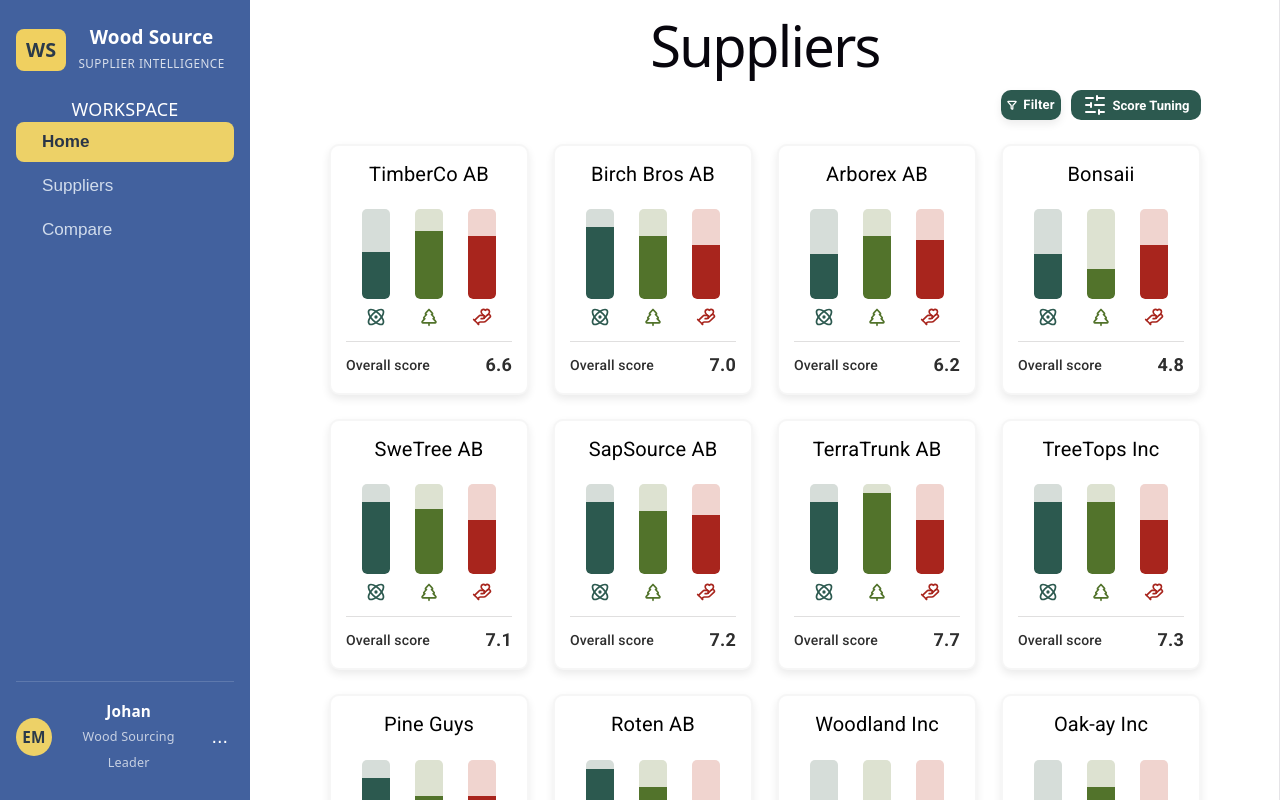
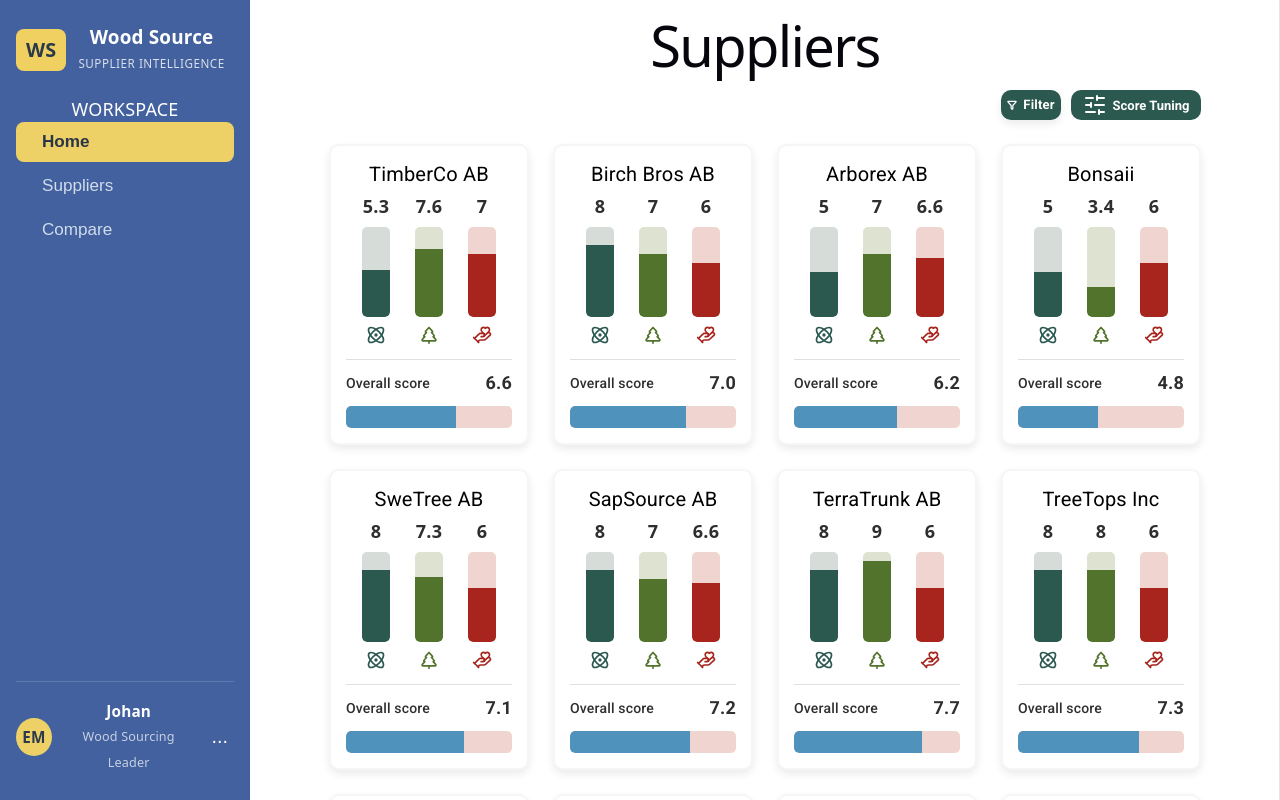
Before and after one commit to matildalysmark/project-website, a React (Vite) app: page /#/app/suppliers in a window 1280 px wide. Shown: the top 800 px of the page. Built offline with nearby package versions, Linux system fonts and the light colour scheme.

Commit message:
add overall score bar and values for individual scores

```diff
--- a/src/Widgets/SummaryCard.jsx
+++ b/src/Widgets/SummaryCard.jsx
@@ -23,26 +23,29 @@ export default function SummaryCard({ id }) {
 
                 {/*Carbon footprint bar*/}
                 <div className='bar-wrapper'>
-                    <div className='bar' style={{backgroundColor: '#D6DDD9'}}>
-                        <div className='bar-fill' style={{height: `${(supplier.carbon_footprint / 10) * 100}%`, backgroundColor: '#2C594F'}}></div>
+                    <span className='individual-value'>{supplier["carbon_footprint"]}</span>
+                    <div className='bar carbon-bar'>
+                        <div className='bar-fill carbon-bar-fill' style={{height: `${(supplier.carbon_footprint / 10) * 100}%`}}></div>
                     </div>
-                    <Atom size={20} color='#2C594F'/>
+                    <Atom className='carbon-icon' size={20}/>
                 </div>
 
                 {/*Resourcing bar*/}
                 <div className='bar-wrapper'>
-                    <div className='bar' style={{backgroundColor: '#DDE2D1'}}>
-                        <div className='bar-fill' style={{height: `${(supplier.responsible_sourcing / 10) * 100}%`, backgroundColor: '#52732B'}}></div>
+                    <span className='individual-value'>{supplier["responsible_sourcing"]}</span>
+                    <div className='bar resourcing-bar'>
+                        <div className='bar-fill resourcing-bar-fill' style={{height: `${(supplier.responsible_sourcing / 10) * 100}%`}}></div>
                     </div>
-                    <TreePine size={20} color='#52732B'/>
+                    <TreePine className='resourcing-icon' size={20}/>
                 </div>
 
                 {/*Labor bar*/}
                 <div className='bar-wrapper'>
-                    <div className='bar' style={{backgroundColor: '#F0D4CF'}}>
-                        <div className='bar-fill' style={{height: `${(supplier.labor_standards / 10) * 100}%`, backgroundColor: '#A8251D'}}></div>
+                    <span className='individual-value'>{supplier["labor_standards"]}</span>
+                    <div className='bar labor-bar'>
+                        <div className='bar-fill labor-bar-fill' style={{height: `${(supplier.labor_standards / 10) * 100}%`}}></div>
                     </div>
-                    <HandHeart size={20} color='#A8251D'/>
+                    <HandHeart className='labor-icon' size={20}/>
                 </div>
             </div>
 
@@ -50,6 +53,13 @@ export default function SummaryCard({ id }) {
                 <span className='overall-score-label'>Overall score</span>
                 <span className='overall-score-value'>{getAverageScore(supplier)}</span>
             </div>
+
+            <div className='overall-score-bar'>
+                <div
+                    className='overall-score-bar-fill'
+                    style={{width: `${(getAverageScore(supplier) / 10) * 100}%`}}
+                ></div>
+            </div>
         </div>
     );
 }
--- a/src/style/SummaryCard.css
+++ b/src/style/SummaryCard.css
@@ -27,6 +27,7 @@
     font-size: 20px;
     color: black;
     padding-bottom: 10px;
+    margin-bottom: 18px;
     font-family: 'Roboto', sans-serif;
 }
 
@@ -49,6 +50,10 @@
     gap: 8px;
 }
 
+.individual-value {
+    font-weight: 700;
+}
+
 .bar{
     width: 28px;
     height: 90px;
@@ -57,6 +62,42 @@
     flex-direction: column;
     justify-content: flex-end;
     overflow: hidden;
+}
+
+.carbon-bar {
+    background-color: #D6DDD9;
+}
+
+.carbon-bar-fill {
+    background-color: #2C594F;
+}
+
+.carbon-icon {
+    color: #2C594F;
+}
+
+.resourcing-bar {
+    background-color: #DDE2D1;
+}
+
+.resourcing-bar-fill {
+    background-color: #52732B;
+}
+
+.resourcing-icon {
+    color: #52732B;
+}
+
+.labor-bar {
+    background-color: #F0D4CF;
+}
+
+.labor-bar-fill {
+    background-color: #A8251D;
+}
+
+.labor-icon {
+    color: #A8251D;
 }
 
 .bar-fill{
@@ -83,3 +124,18 @@
     font-size: 18px;
     font-weight: 700;
 }
+
+.overall-score-bar {
+    width: calc(100% - 30px);
+    height: 22px;
+    margin: 10px 15px 0;
+    border-radius: 5px;
+    overflow: hidden;
+    background-color: #F0D4CF;
+}
+
+.overall-score-bar-fill {
+    height: 100%;
+    border-radius: 5px 0 0 5px;
+    background-color: #4f92bc;
+}
```
